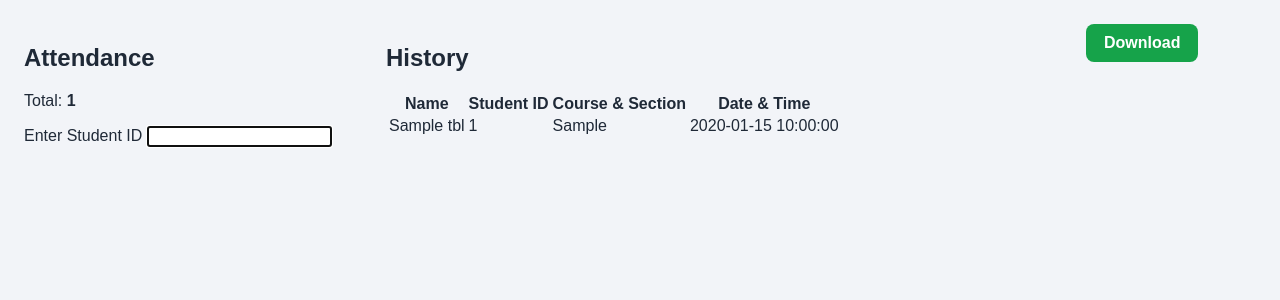
After one commit to reymiel-dev/Attendance-System-for-GaD-intrams, a PHP site: page /adminv2/booth.php in a window 1280 px wide. The commit adds this page. Shown: the top 300 px of the page. Run offline with PHP 8.4, Linux system fonts and the light colour scheme; tables that the repository leaves empty or names only in its code hold one stand-in row (values such as "Sample post"); a stand-in replaces the project's code that opens the database connection.

Commit message:
Added another version where only dashboard is used

```diff
--- /dev/null
+++ b/adminv2/booth.css
@@ -0,0 +1,40 @@
+* {
+    box-sizing: border-box;
+}
+
+body {
+    margin: 0;
+    font-family: Arial, sans-serif;
+    background: #f2f4f8;
+    color: #1f2937;
+}
+
+.booth {
+    max-width: 100%;
+    margin: 0 auto;
+    padding: 24px;
+
+    display: grid;
+    grid-template-columns: 1fr 2fr 170px;
+    gap: 24px;
+    align-items: start;
+}
+
+.download-box {
+    text-align: right;
+    margin-bottom: 16px;
+}
+
+.download-btn {
+    display: inline-block;
+    background: #16a34a;
+    color: #ffffff;
+    text-decoration: none;
+    font-weight: bold;
+    padding: 10px 18px;
+    border-radius: 8px;
+}
+
+.download-btn:hover{
+    background: #15803d;
+}
--- /dev/null
+++ b/adminv2/booth.php
@@ -0,0 +1,138 @@
+<?php
+    require "../config/database.php";
+
+    $status = "";
+    $message = "";
+    $student = null;
+    $recordedAt = "";
+
+    if($_SERVER["REQUEST_METHOD"] === "POST"){
+        $studentId = trim($_POST["student_id"] ?? "");
+
+        if($studentId === ""){
+            $status = "error";
+            $message = "Please enter a student ID.";
+        } else {
+            $stmt = $conn->prepare("SELECT name, student_id,
+                                    course_and_section FROM students WHERE student_id = ?");
+            $stmt->execute([$studentId]);
+            $student = $stmt->fetch(PDO::FETCH_ASSOC);
+
+            if(!$student){
+                $status = "error";
+                $message = "Student ID not found.";
+            } else {
+                // $stmt = $conn->prepare(
+                //     "SELECT timestamp FROM attendance_tbl WHERE student_id = ?
+                //     AND timestamp >= (NOW() - INTERVAL 1 MINUTE) LIMIT 1"
+                // );
+                // $stmt->execute([$studentId]);
+                $recent = $stmt->fetch(PDO::FETCH_ASSOC);
+
+                if($recent){
+                    $status = "duplicate";
+                    $message = "Already recorded a moment ago.";
+                    $recordedAt = $recent["timestamp"];
+                } else {
+                    $stmt = $conn->prepare(
+                        "INSERT INTO attendance_tbl (name, student_id, course_and_section) VALUES (?, ?, ?)"
+                    );
+                    $stmt->execute([
+                        $student["name"],
+                        $student["student_id"],
+                        $student["course_and_section"]
+                    ]);
+
+                    $stmt = $conn->prepare(
+                        "SELECT timestamp FROM attendance_tbl WHERE attendance_id = ?"
+                    );
+                    $stmt->execute([$conn->lastInsertId()]);
+                    $recordedAt = $stmt->fetchColumn();
+                }
+            }
+        }
+
+    }
+
+    $stmt = $conn->prepare("SELECT COUNT(*) FROM attendance_tbl");
+    $stmt->execute();
+    $total = $stmt->fetchColumn();
+
+    $stmt = $conn->prepare(
+        "SELECT name, student_id, course_and_section, timestamp FROM attendance_tbl ORDER BY timestamp DESC LIMIT 20"
+    );
+    $stmt->execute();
+    $history = $stmt->fetchALL(PDO::FETCH_ASSOC);
+?>
+
+<!DOCTYPE html>
+<html lang="en">
+<head>
+    <meta charset="UTF-8">
+    <meta name="viewport" content="width=device-width, initial-scale=1.0">
+    <title>Attendance</title>
+    <link rel="stylesheet" href="booth.css">
+</head>
+<body>
+
+    <main class="booth">
+        <section class="col" id="input-panel">
+            <h1>Attendance</h1>
+
+            <div class="total">
+                <p>Total: <strong><?= (int)$total ?></strong></p>
+            </div>
+
+            <form action="booth.php" method="post" autocomplete="off">
+                <label for="student_id">Enter Student ID</label>
+                <input type="text" id="student_id" name="student_id" autofocus>
+            </form>
+
+            <?php if($status !== ""): ?>
+                <div class="feedback <?= htmlspecialchars($status)?>">
+                    <?= htmlspecialchars($message) ?>
+                </div>
+            <?php endif; ?>
+
+            <?php if($student): ?>
+                <div class="student-panel">
+                    <p><span>Name:</span> <?= htmlspecialchars($student["name"]) ?></p>
+                    <p><span>Student ID:</span> <?= htmlspecialchars($student["student_id"]) ?></p>
+                    <p><span>Course & Section:</span> <?= htmlspecialchars($student["course_and_section"]) ?></p>
+                    <p><span>Date and Time:</span> <?= htmlspecialchars($recordedAt) ?></p>
+                </div>
+            <?php endif; ?>
+        </section>
+
+        <section class="col">
+            <h2>History</h2>
+            <div class="table-wrap">
+                <table>
+                    <thead>
+                        <tr>
+                            <th>Name</th>
+                            <th>Student ID</th>
+                            <th>Course & Section</th>
+                            <th>Date & Time</th>
+                        </tr>
+                    </thead>
+                    <tbody>
+                        <?php foreach($history as $row): ?>
+                            <tr>
+                                <td><?= htmlspecialchars($row["name"]) ?></td>
+                                <td><?= htmlspecialchars($row["student_id"]) ?></td>
+                                <td><?= htmlspecialchars($row["course_and_section"]) ?></td>
+                                <td><?= htmlspecialchars($row["timestamp"]) ?></td>
+                            </tr>
+                        <?php endforeach; ?>
+                    </tbody>
+                </table>
+            </div>
+        </section>
+            <section class="col">
+                <a href="../admin/export.php" class="download-btn">Download</a>
+            </section>
+    </main>
+
+</body>
+</html>
```
Also changed, not shown: index.php (+56 -5 lines), style.css (+28 -0 lines).
